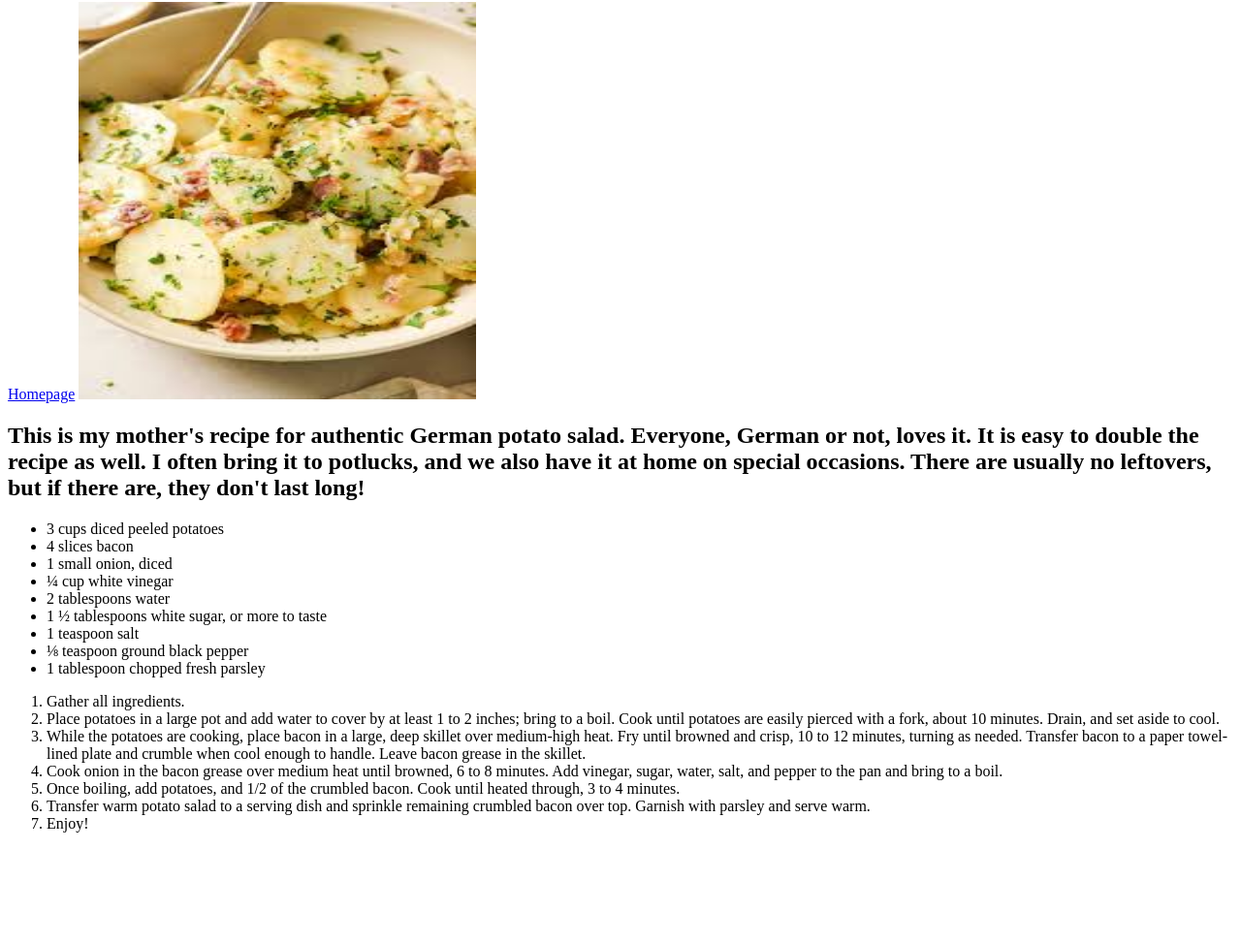
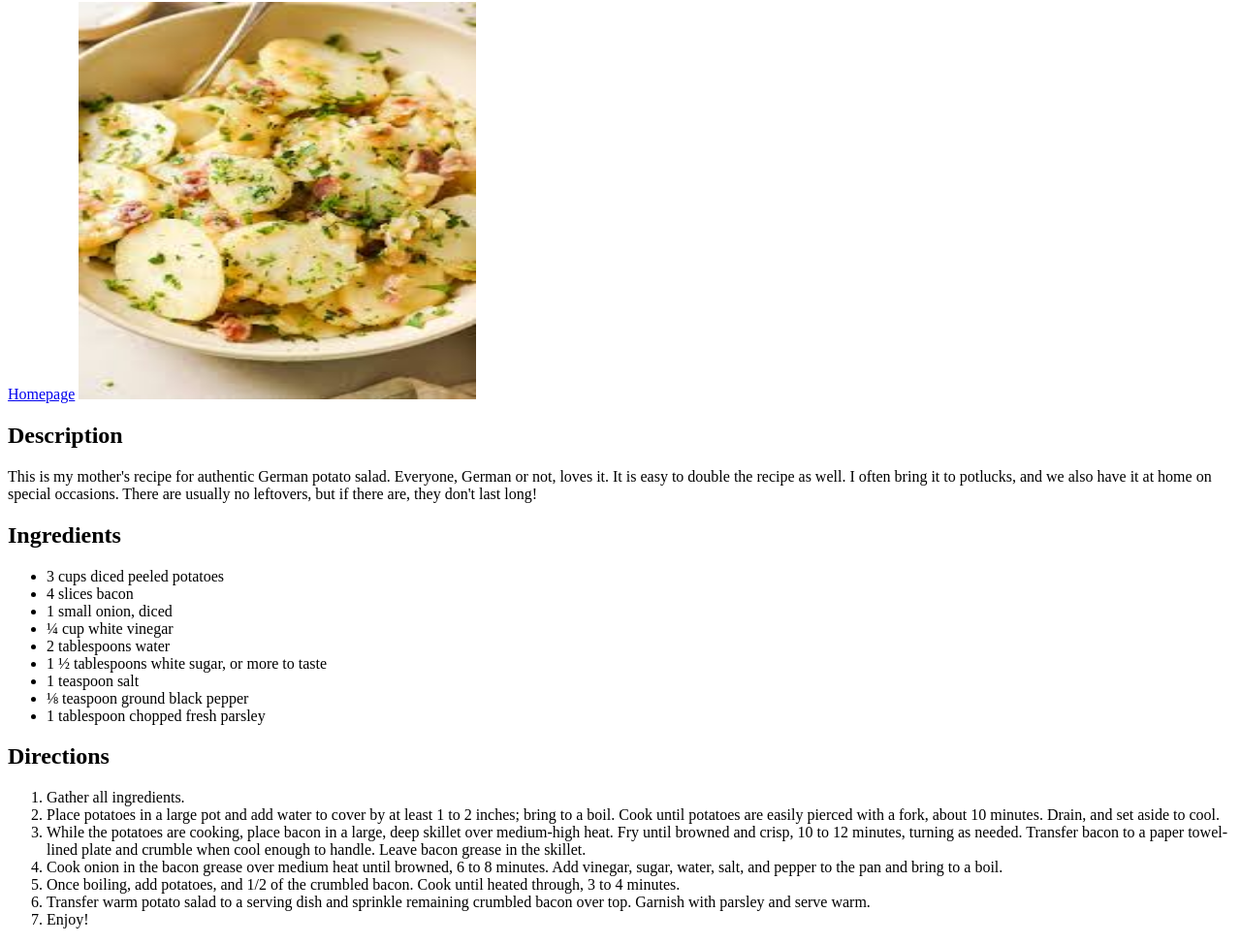
Before and after one commit to selwynisip-tech/odin-recipes, a plain HTML site: page recipes/German Potato Salad.html in a window 1280 px wide. Shown: the part 78-1052 px from the top of the page at 97% size. Before the commit the page ends 953 px from the top, so only its background shows below. Drawn offline with Linux system fonts and the light colour scheme.

Commit message:
complimentary files for Index.html

```diff
--- a/recipes/German Potato Salad.html
+++ b/recipes/German Potato Salad.html
@@ -10,8 +10,10 @@
         <h1>German Potato Salad</h1>
         <a href="../index.html">Homepage</a>
         <img src="../Images/German Potato Salad.jpeg" alt="German Potato Salad" width="410" height="410">
-        <h2>This is my mother's recipe for authentic German potato salad. Everyone, German or not, loves it. It is easy to double the recipe as well. I often bring it to potlucks, and we also have it at home on special occasions. There are usually no leftovers, but if there are, they don't last long!</h2>
+        <h2>Description</h2>
+        <p>This is my mother's recipe for authentic German potato salad. Everyone, German or not, loves it. It is easy to double the recipe as well. I often bring it to potlucks, and we also have it at home on special occasions. There are usually no leftovers, but if there are, they don't last long!</p>
 
+        <h2>Ingredients</h2>
         <ul>
             <li>3 cups diced peeled potatoes</li>
             <li>4 slices bacon</li>
@@ -24,6 +26,7 @@
             <li>1 tablespoon chopped fresh parsley</li>
         </ul>
 
+        <h2>Directions</h2>
         <ol>
             <li>Gather all ingredients.</li>
             <li>Place potatoes in a large pot and add water to cover by at least 1 to 2 inches; bring to a boil. Cook until potatoes are easily pierced with a fork, about 10 minutes. Drain, and set aside to cool.</li>
```
Also changed, not shown: recipes/Macaroni Salad.html (+4 -1 lines), recipes/Triple Seared Whiskey Burger.html (+4 -1 lines), recipes/coleslaw.html (+4 -1 lines).
